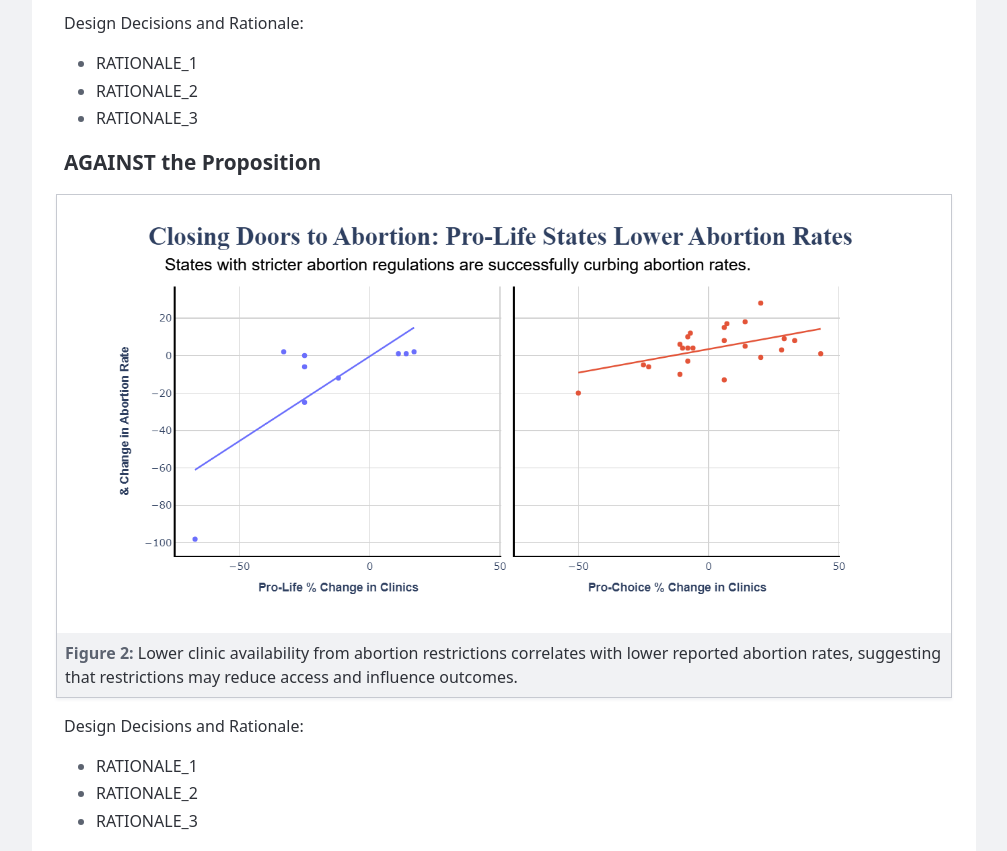
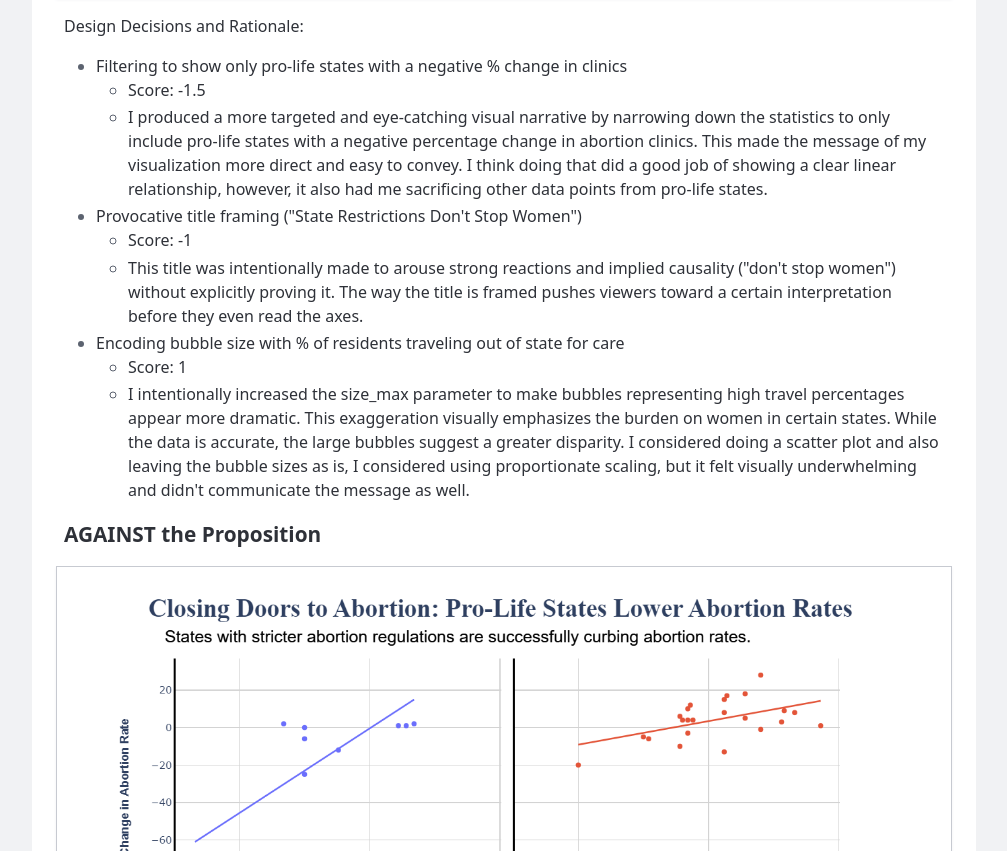
Before and after one commit to trv004/persuasive_deceptive_visualizations, a plain HTML site: page index.html in a window 1280 px wide. Shown: the part 1050-1901 px from the top of the page, without its empty margins (136-1143 px from the left). Drawn offline with Linux system fonts and the light colour scheme.

Commit message:
updated plot and bullets

```diff
--- a/index.html
+++ b/index.html
@@ -165,10 +165,26 @@
         <p>Design Decisions and Rationale:</p>
 
         <ul>
-          <li>RATIONALE_1</li>
-          <li>RATIONALE_2</li>
-          <li>RATIONALE_3</li>
-        </ul>
+            <li>
+              Filtering to show only pro-life states with a negative % change in clinics
+              <ul>
+                <li>Score: -1.5</li>
+                <li>I produced a more targeted and eye-catching visual narrative by narrowing down the statistics to only include pro-life states with a negative percentage change in abortion clinics. This made the message of my visualization more direct and easy to convey. I think doing that did a good job of showing a clear linear relationship, however, it also had me sacrificing other data points from pro-life states.</li>
+              </ul>
+            </li>
+            <li>Provocative title framing ("State Restrictions Don't Stop Women")
+                <ul>
+                    <li>Score: -1</li>
+                    <li>This title was intentionally made to arouse strong reactions and implied causality ("don't stop women") without explicitly proving it. The way the title is framed pushes viewers toward a certain interpretation before they even read the axes.</li>
+                </ul>
+            </li>
+            <li>Encoding bubble size with % of residents traveling out of state for care
+                <ul>
+                    <li>Score: 1</li>
+                    <li> I intentionally increased the size_max parameter to make bubbles representing high travel percentages appear more dramatic. This exaggeration visually emphasizes the burden on women in certain states. While the data is accurate, the large bubbles suggest a greater disparity. I considered doing a scatter plot and also leaving the bubble sizes as is, I considered using proportionate scaling, but it felt visually underwhelming and didn't communicate the message as well.</li>
+                </ul>
+            </li>
+          </ul>
       </section>
 
       <section>
```
Also changed, not shown: argue_for.png.
